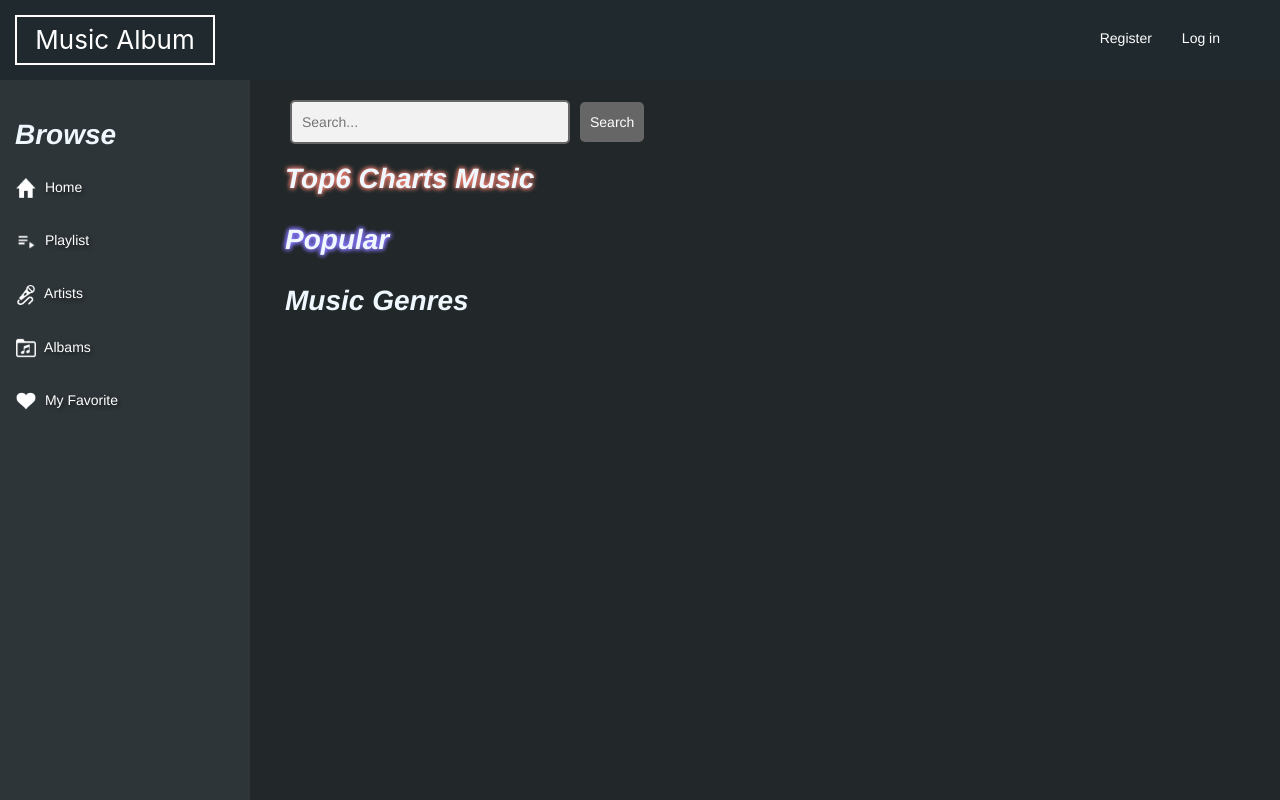
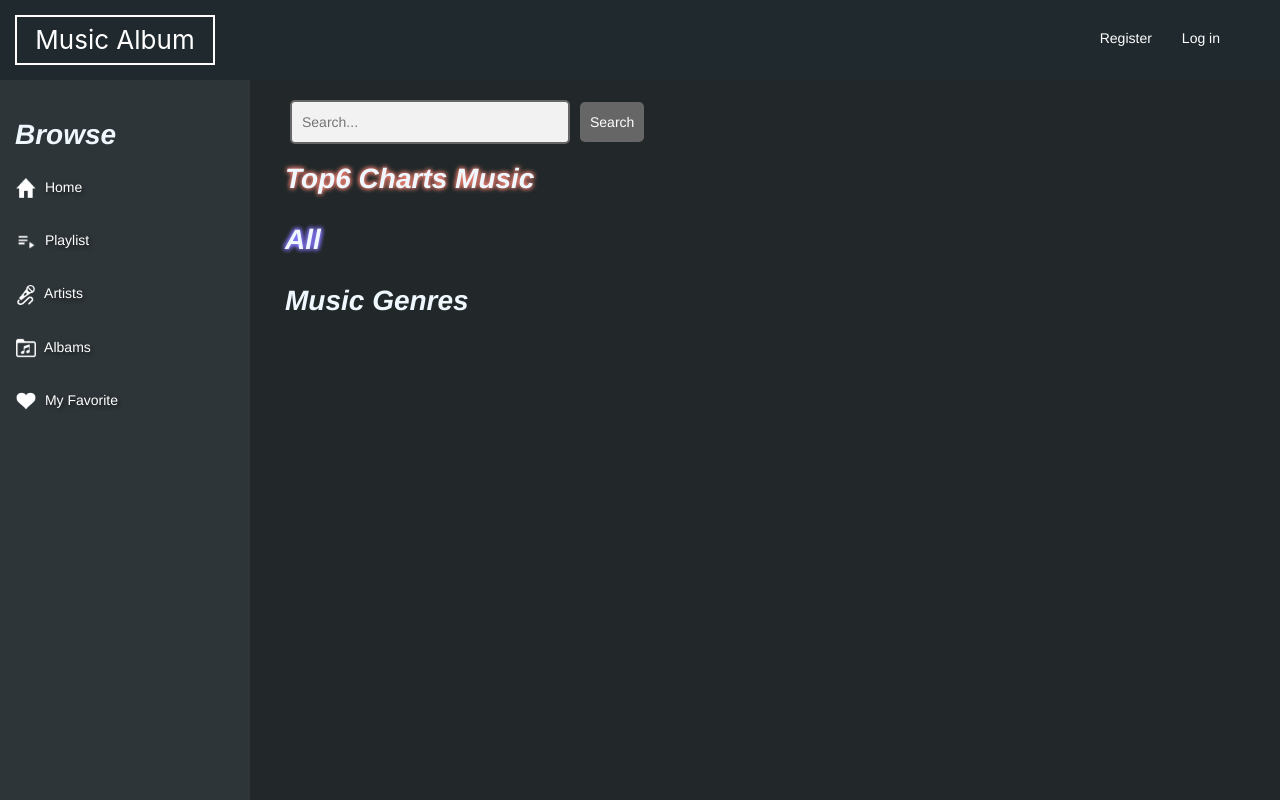
Before and after one commit to BlackPalaces/MusicAlbumWeb, an ASP.NET MVC app: page /Home/HomePage in a window 1280 px wide. Run offline with ASP.NET Core 8 and stand-ins for ASP.NET MVC 5, Linux system fonts and the light colour scheme; the project's own start-up code is not run, and a stand-in starts its controllers and pages; some libraries are stand-ins or nearby versions.

Commit message:
เปลี่ยนเป็นall

```diff
--- a/MusicAlbumWeb/Views/Home/HomePage.cshtml
+++ b/MusicAlbumWeb/Views/Home/HomePage.cshtml
@@ -110,7 +110,7 @@
 		</div>
 	</div>
 	<div>
-		<h2 class="a">Popular</h2>
+		<h2 class="a">All</h2>
 		<div class="container">
 			@for (var i = 1; i <= Model.ToList().Count(); i++)
 			{
```
Also changed, not shown: 1 other file.
